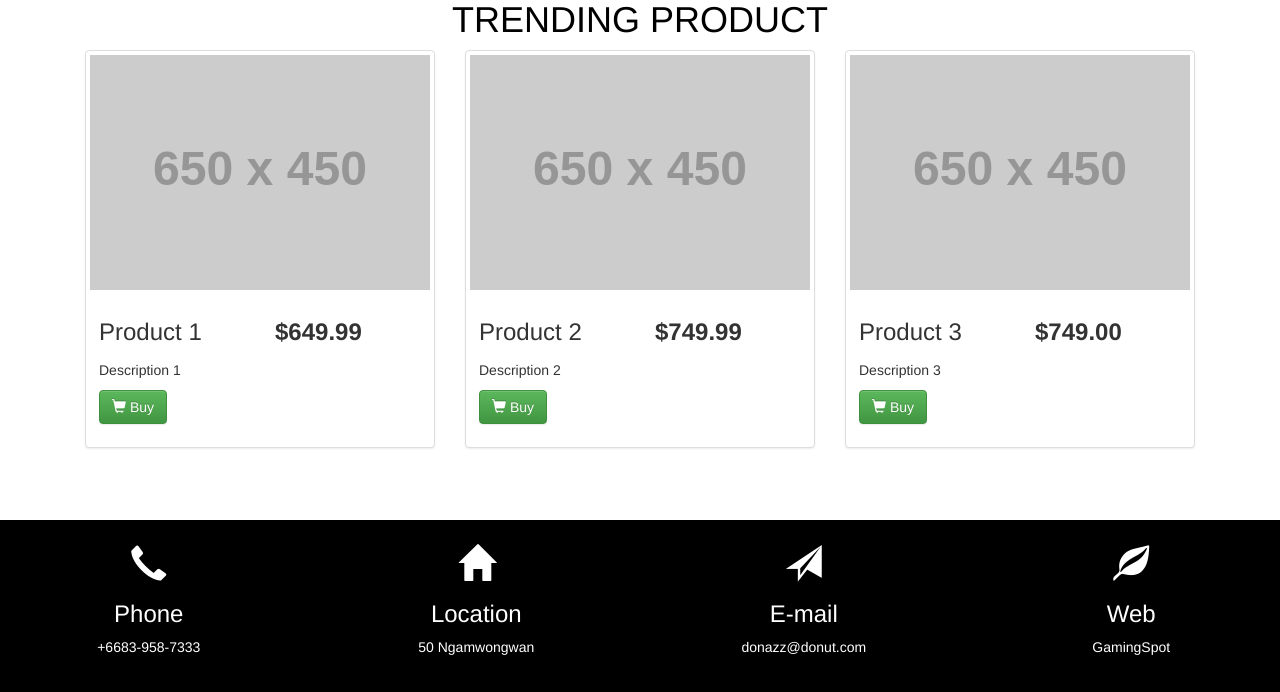
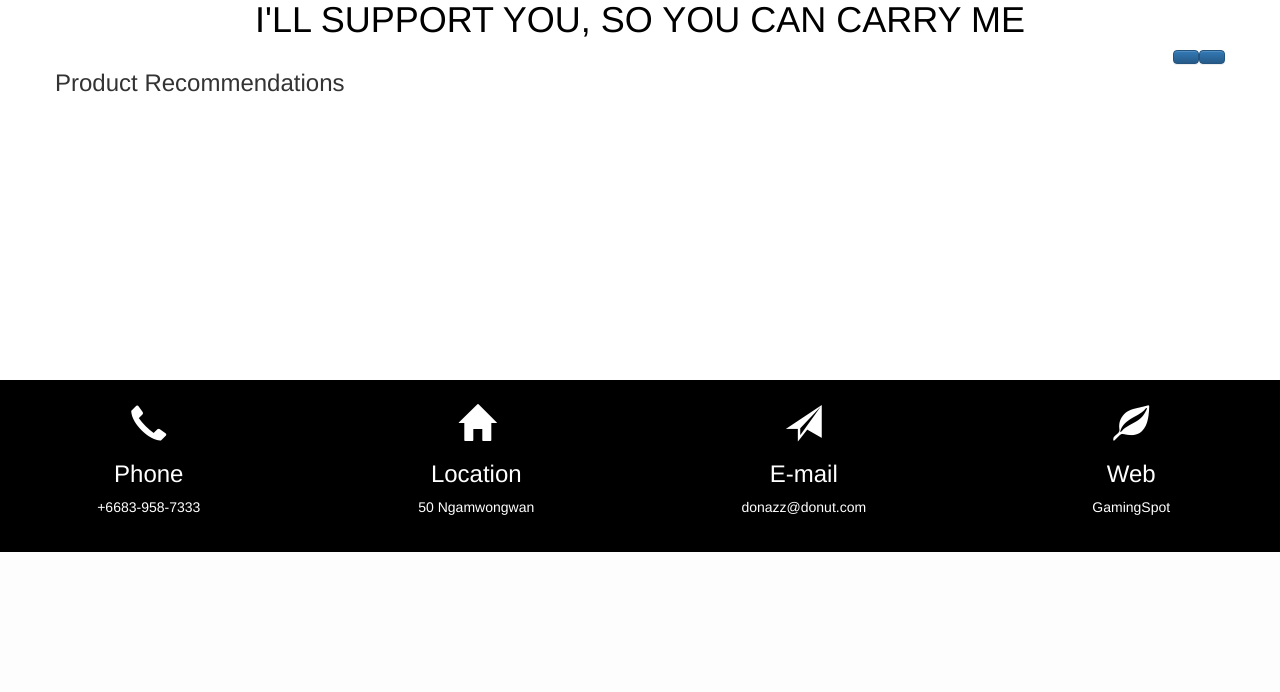
Before and after one commit to ballpor98/TheDarkCompany, a Django app: template gamingSpot/shop/templates/shop/index.html in a window 1280 px wide. Shown: the part 320-1012 px from the top of the page. After the commit the page ends 872 px from the top, so only its background shows below. Run offline with Django 3.2, Linux system fonts and the light colour scheme; the template is opened without the code that fills it, so the values that code supplies are empty; grey boxes labelled with a size stand in for pictures from a placeholder-image service; parts of the project's set-up code (start-up, migrations or seed data) failed here and were passed over; some libraries are stand-ins or nearby versions.

Commit message:
will update index

```diff
--- a/gamingSpot/shop/templates/shop/index.html
+++ b/gamingSpot/shop/templates/shop/index.html
@@ -23,10 +23,12 @@
             <img class="carousel-image" src="http://cdn.wallpapersafari.com/59/90/8Mxkjz.jpg">
         </div>
         <div class="item">
-            <img class="carousel-image" src="http://on-winning.com/wp-content/uploads/2015/09/Flawless-Gaming-Mice-Wallpaper.jpg">
+            <img class="carousel-image"
+                 src="http://on-winning.com/wp-content/uploads/2015/09/Flawless-Gaming-Mice-Wallpaper.jpg">
         </div>
         <div class="item">
-            <img class="carousel-image" src="http://www.wallpapersshock.com/uploads/large/hd-computer/free-3d-pc-cool-gaming-hd-wallpapers-download.jpg">
+            <img class="carousel-image"
+                 src="http://www.wallpapersshock.com/uploads/large/hd-computer/free-3d-pc-cool-gaming-hd-wallpapers-download.jpg">
         </div>
         <div class="item">
             <img class="carousel-image" src="http://cdn.wallpapersafari.com/33/64/w0rDv2.jpg">
@@ -47,94 +49,102 @@
     </a>
 </div>
 
-    <h1 align="center" style="color:black;"" > TRENDING PRODUCT </h1>
-
-
+<h1 align="center" style="color:black;"> I'LL SUPPORT YOU, SO YOU CAN CARRY ME</h1>
 <div class="container">
     <div class="row">
-        <div class="col-md-12">
-            <div class="col-sm-6 col-md-4">
-                <div class="thumbnail">
-                    <img src="http://placehold.it/650x450&text=Product1" class="img-responsive">
-                    <div class="caption">
         <div class="row">
-                            <div class="col-md-6 col-xs-6">
-                                <h3> Product 1 </h3>
+            <div class="col-md-9">
+                <h3>
+                    Product Recommendations</h3>
             </div>
-                            <div class="col-md-6 col-xs-6 price">
-                                <h3>
-                                    <label>$649.99</label></h3>
-                            </div>
-                        </div>
-                        <p>Description 1</p>
-                        <div class="row">
-                            <div class="col-md-12">
-                                <a href="#" class="btn btn-success btn-product"><span
-                                        class="glyphicon glyphicon-shopping-cart"></span> Buy</a>
-                            </div>
-                        </div>
-
-                        <p></p>
+            <div class="col-md-3">
+                <!-- Controls -->
+                <div class="controls pull-right hidden-xs">
+                    <a class="left fa fa-chevron-left btn btn-primary" href="#carousel-example-generic"
+                       data-slide="prev"></a><a class="right fa fa-chevron-right btn btn-primary"
+                                                href="#carousel-example-generic"
+                                                data-slide="next"></a>
                 </div>
             </div>
         </div>
-            <div class="col-sm-6 col-md-4">
-                <div class="thumbnail">
-                    <img src="http://placehold.it/650x450&text=Product2" class="img-responsive">
-                    <div class="caption">
+        <div id="carousel-example-generic" class="carousel slide hidden-xs" data-ride="carousel">
+            <!-- Wrapper for slides -->
+            <div class="carousel-inner">
+                <div class="item active">
                     <div class="row">
-                            <div class="col-md-6 col-xs-6">
-                                <h3> Product 2 </h3>
+                        {% for product in all_product %}
+                        {% if forloop.counter <= 3 %}
+                        <div class="col-sm-4">
+                            <div class="col-item">
+                                <div class="photo">
+                                    <img src="{{ MEDIA_URL }}{{ product.image.url }}" class="img-responsive" alt="a"/>
                                 </div>
-                            <div class="col-md-6 col-xs-6 price">
-                                <h3>
-                                    <label>$749.99</label></h3>
+                                <div class="info">
+                                    <div class="row">
+                                        <div class="price col-md-10">
+                                            <h5>
+                                                {{ product.name }}</h5>
+                                            <h5 class="price-text-color">
+                                                <span>&#3647;</span>{{ product.price }}
+                                                </h5>
                                         </div>
                                     </div>
-                        <p>Description 2</p>
-                        <div class="row">
-                            <div class="col-md-12">
-                                <a href="#" class="btn btn-success btn-product"><span
-                                        class="glyphicon glyphicon-shopping-cart"></span> Buy</a>
+                                    <div class="separator clear-left">
+                                        <p class="btn-add">
+                                            <i class="fa fa-shopping-cart"></i><a href="http://www.jquery2dotnet.com"
+                                                                                  class="hidden-sm">Add to cart</a></p>
+                                        <p class="btn-details">
+                                            <i class="fa fa-list"></i><a href="http://www.jquery2dotnet.com"
+                                                                         class="hidden-sm">More details</a></p>
                                     </div>
-                        </div>
-
-                        <p></p>
+                                    <div class="clearfix">
                                     </div>
                                 </div>
                             </div>
-            <div class="col-sm-6 col-md-4">
-                <div class="thumbnail">
-                    <img src="http://placehold.it/650x450&text=Product3" class="img-responsive">
-                    <div class="caption">
-                        <div class="row">
-                            <div class="col-md-6 col-xs-6">
-                                <h3> Product 3</h3>
                         </div>
-                            <div class="col-md-6 col-xs-6 price">
-                                <h3>
-                                    <label>$749.00</label></h3>
+                        {% endif %}
+                        {% endfor %}
                     </div>
                 </div>
-                        <p>Description 3</p>
+                <div class="item">
                     <div class="row">
-                            <div class="col-md-12">
-                                <a href="#" class="btn btn-success btn-product"><span
-                                        class="glyphicon glyphicon-shopping-cart"></span> Buy</a>
+                        {% for product in all_product %}
+                        {% if forloop.counter > 3 %}
+                        <div class="col-sm-4">
+                            <div class="col-item">
+                                <div class="photo">
+                                    <img src="{{ MEDIA_URL }}{{ product.image.url }}" class="img-responsive" alt="a"/>
+                                </div>
+                                <div class="info">
+                                    <div class="row">
+                                        <div class="price col-md-10">
+                                            <h5>
+                                                {{ product.name }}</h5>
+                                            <h5 class="price-text-color">
+                                                <span>&#3647;</span>{{ product.price }}</h5>
                                         </div>
                                     </div>
-
-                        <p></p>
+                                    <div class="separator clear-left">
+                                        <p class="btn-add">
+                                            <i class="fa fa-shopping-cart"></i><a href="http://www.jquery2dotnet.com"
+                                                                                  class="hidden-sm">Add to cart</a></p>
+                                        <p class="btn-details">
+                                            <i class="fa fa-list"></i><a href="http://www.jquery2dotnet.com"
+                                                                         class="hidden-sm">More details</a></p>
+                                    </div>
+                                    <div class="clearfix">
                                     </div>
                                 </div>
                             </div>
-
                         </div>
-
+                        {% endif %}
+                        {% endfor %}
+                    </div>
+                </div>
+            </div>
+        </div>
     </div>
 </div>
 <div class="before-footer">
-
 </div>
-
 {% endblock %}
```
Lines whose indentation alone changed are shown as unchanged.
